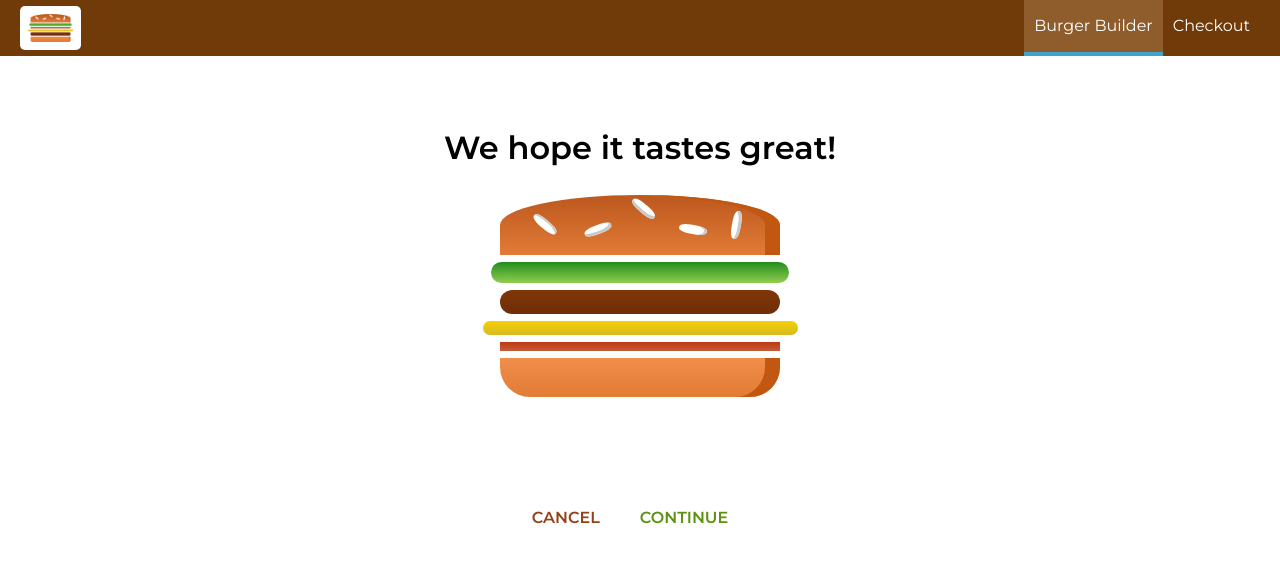
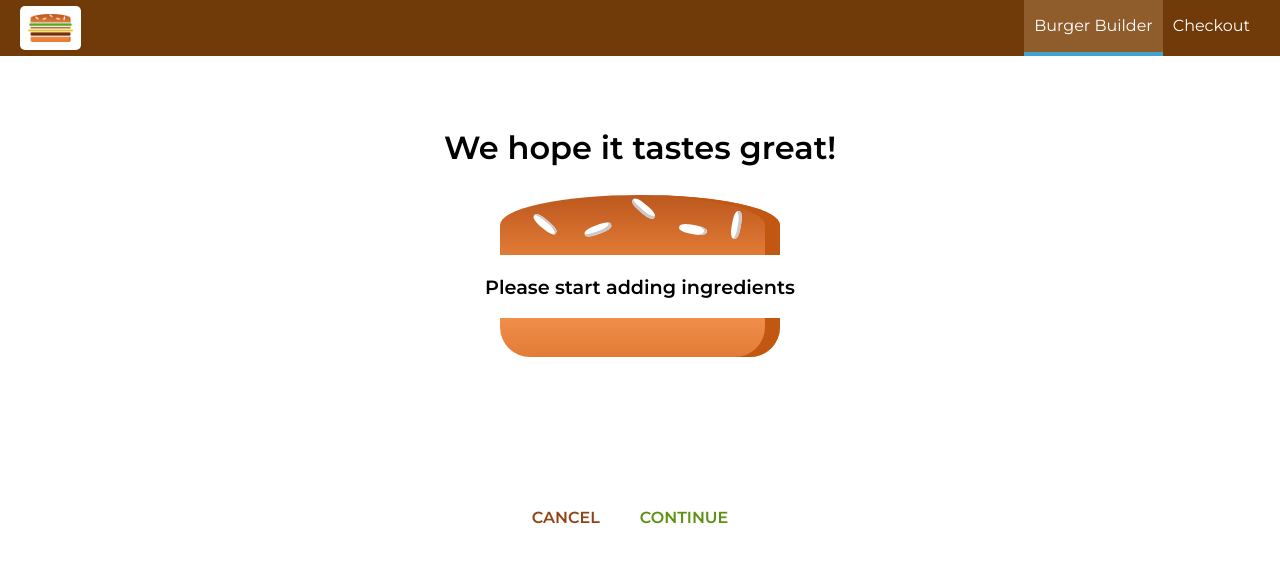
Before and after one commit to itsadamlove/react-burger-builder, a React (Create React App) app: page /checkout in a window 1280 px wide. Shown: the top 562 px of the page. Built offline with nearby package versions, Linux system fonts and the light colour scheme.

Commit message:
Pass ingredients via query params

```diff
--- a/src/components/Order/CheckoutSummary/CheckoutSummary.js
+++ b/src/components/Order/CheckoutSummary/CheckoutSummary.js
@@ -1,18 +1,23 @@
 import React from 'react';
+import PropTypes from 'prop-types';
 import Burger from '../../Burger/Burger';
 import Button from '../../UI/Button/Button';
 import styles from './CheckoutSummary.module.scss';
 
-const checkoutSummary = ({ ingredients }) => {
+const checkoutSummary = ({
+  ingredients,
+  checkoutCancelled,
+  checkoutContinued,
+}) => {
   return (
     <div className={styles.CheckoutSummary}>
       <h1>We hope it tastes great!</h1>
       <div style={{ width: '100%', margin: 'auto' }}>
         <Burger ingredients={ingredients} />
-        <Button btnType="Danger" clicked>
+        <Button btnType="Danger" clicked={checkoutCancelled}>
           CANCEL
         </Button>
-        <Button btnType="Success" clicked>
+        <Button btnType="Success" clicked={checkoutContinued}>
           CONTINUE
         </Button>
       </div>
@@ -20,4 +25,10 @@ const checkoutSummary = ({ ingredients }) => {
   );
 };
 
+checkoutSummary.propTypes = {
+  ingredients: PropTypes.object,
+  checkoutCancelled: PropTypes.func.isRequired,
+  checkoutContinued: PropTypes.func.isRequired,
+};
+
 export default checkoutSummary;
--- a/src/containers/BurgerBuilder/BurgerBuilder.js
+++ b/src/containers/BurgerBuilder/BurgerBuilder.js
@@ -94,7 +94,19 @@ class BurgerBuilder extends Component {
   };
 
   purchaseContinueHandler = () => {
-    this.props.history.push('/checkout');
+    const queryString = Object.keys(this.state.ingredients)
+      .map(
+        key =>
+          `${encodeURIComponent(key)}=${encodeURIComponent(
+            this.state.ingredients[key],
+          )}`,
+      )
+      .join('&');
+
+    this.props.history.push({
+      pathname: '/checkout',
+      search: queryString,
+    });
   };
 
   //purchaseContinueHandler = () => {
--- a/src/containers/Checkout/Checkout.js
+++ b/src/containers/Checkout/Checkout.js
@@ -14,10 +14,31 @@ class Checkout extends Component {
     };
   }
 
+  componentDidMount() {
+    const query = new URLSearchParams(this.props.location.search);
+    const ingredients = {};
+    for (let param of query.entries()) {
+      ingredients[param[0]] = +param[1];
+    }
+    this.setState({ ingredients });
+  }
+
+  checkoutCancelledHandler = () => {
+    this.props.history.goBack();
+  };
+
+  checkoutContinuedHandler = () => {
+    this.props.history.replace('/checkout/contact-data');
+  };
+
   render() {
     return (
       <div>
-        <CheckoutSummary ingredients={this.state.ingredients} />
+        <CheckoutSummary
+          ingredients={this.state.ingredients}
+          checkoutCancelled={this.checkoutCancelledHandler}
+          checkoutContinued={this.checkoutContinuedHandler}
+        />
       </div>
     );
   }
```
